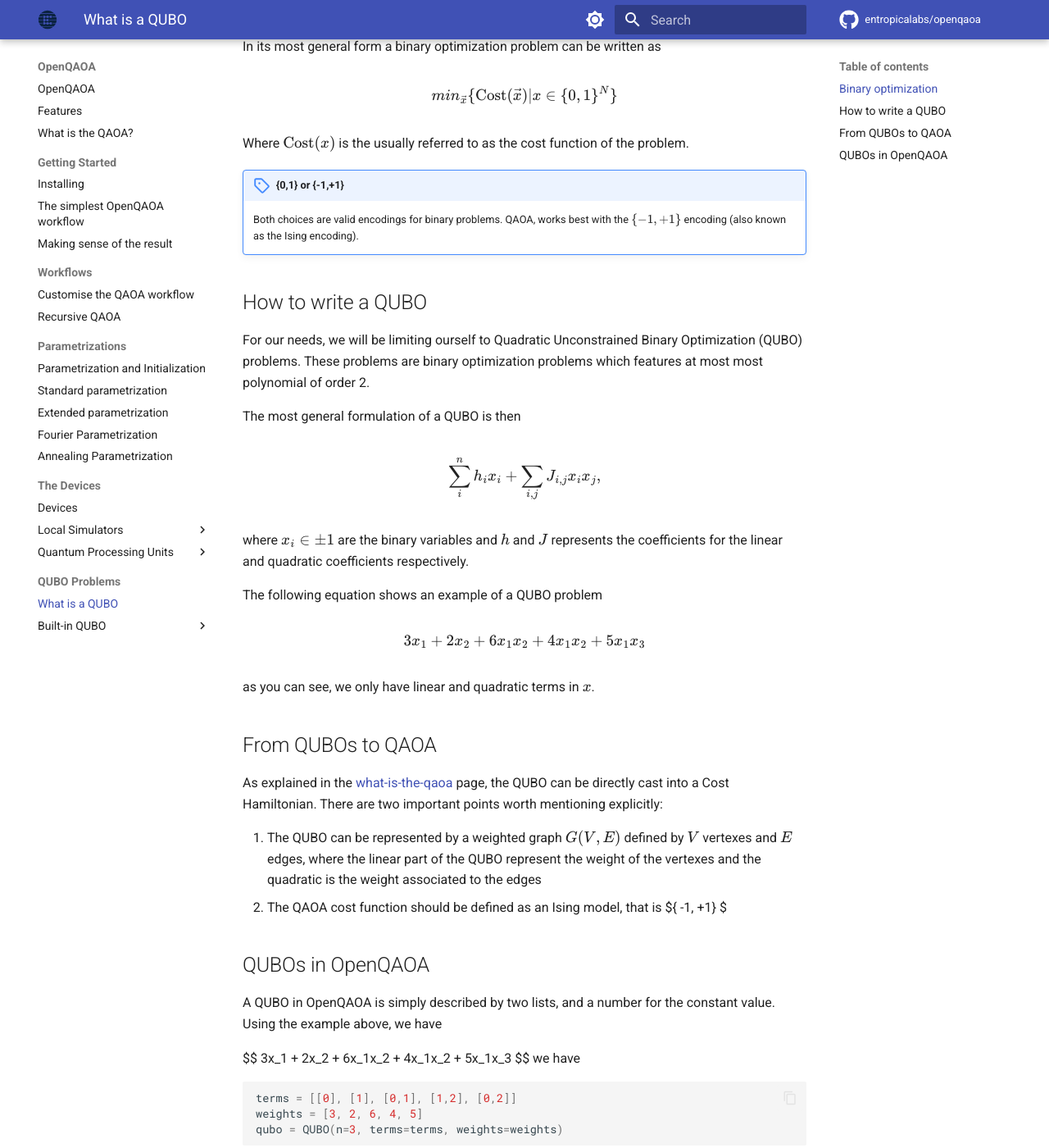
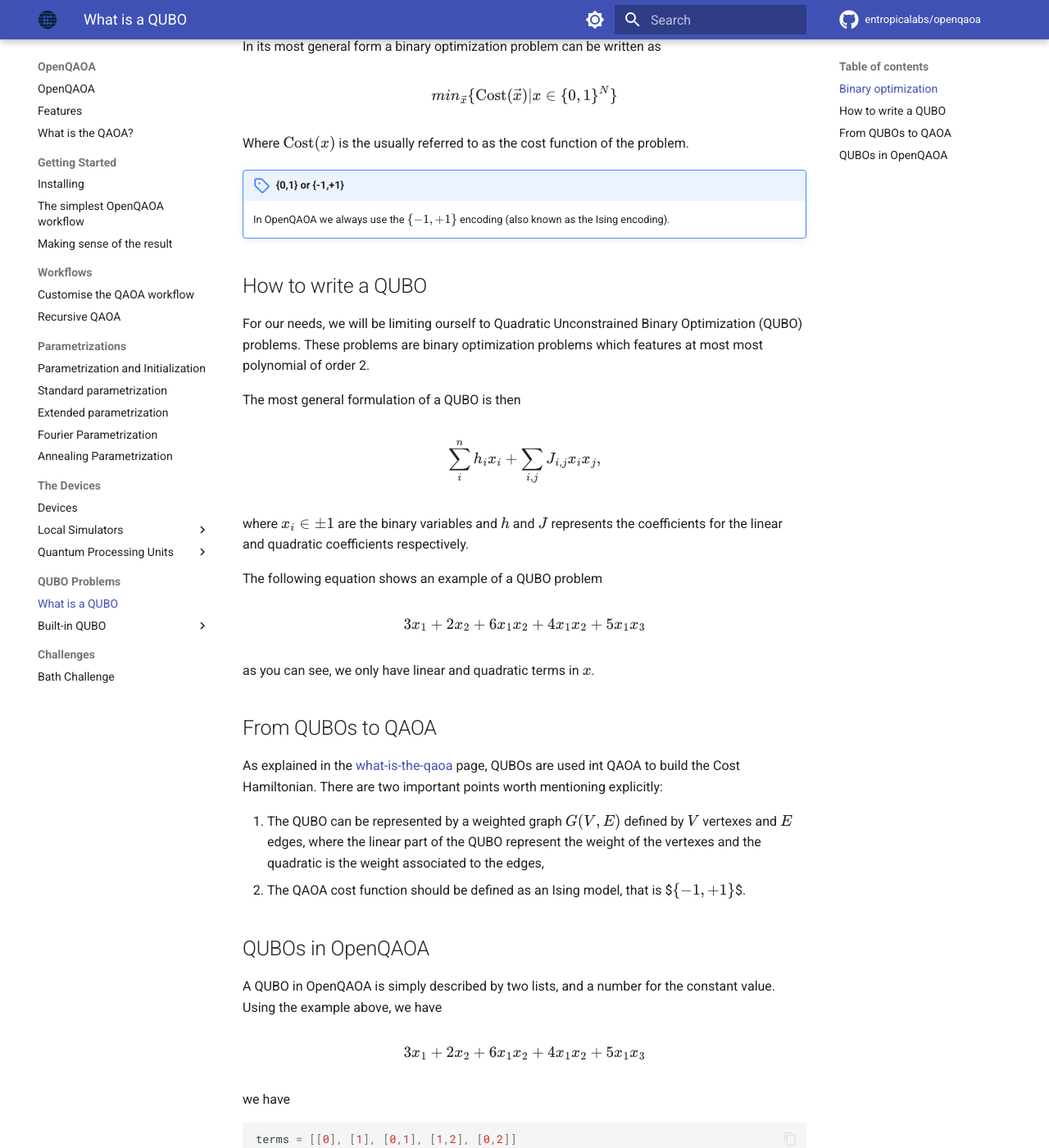
Before and after one commit to entropicalabs/openqaoa-website, an MkDocs documentation site: the page built from docs/problems/what-is-a-qubo.md, in a window 1280 px wide and 1400 px high, scrolled down 473 px. Shown: the whole window at 82% size. Built offline with MkDocs 1.6.1 and Material for MkDocs 9.7.7, drawn with Linux system fonts in a browser that asks for light colours; comment, search, counter and statistics services are not loaded.

Commit message:
challenges

````diff
--- a/docs/problems/what-is-a-qubo.md
+++ b/docs/problems/what-is-a-qubo.md
@@ -15,7 +15,7 @@ $$
 Where $\text{Cost}(x)$ is the usually referred to as the cost function of the problem.
 
 !!! note "{0,1} or {-1,+1}"
-    Both choices are valid encodings for binary problems. QAOA, works best with the $\{-1, +1\}$ encoding (also known as the Ising encoding).
+    In OpenQAOA we always use the $\{-1, +1\}$ encoding (also known as the Ising encoding).
 
 ## How to write a QUBO
 
@@ -40,10 +40,10 @@ as you can see, we only have linear and quadratic terms in $x$.
 
 ## From QUBOs to QAOA
 
-As explained in the [what-is-the-qaoa](../what-is-the-qaoa.md) page, the QUBO can be directly cast into a Cost Hamiltonian. There are two important points worth mentioning explicitly:
+As explained in the [what-is-the-qaoa](../what-is-the-qaoa.md) page, QUBOs are used int QAOA to build the Cost Hamiltonian. There are two important points worth mentioning explicitly:
 
-1. The QUBO can be represented by a weighted graph $G(V,E)$ defined by $V$ vertexes and $E$ edges, where the linear part of the QUBO represent the weight of the vertexes and the quadratic is the weight associated to the edges
-2. The QAOA cost function should be defined as an Ising model, that is $\{ -1, +1\} $
+1. The QUBO can be represented by a weighted graph $G(V,E)$ defined by $V$ vertexes and $E$ edges, where the linear part of the QUBO represent the weight of the vertexes and the quadratic is the weight associated to the edges,
+2. The QAOA cost function should be defined as an Ising model, that is $$\{ -1, +1\}$$.
 
 
 
@@ -51,7 +51,11 @@ As explained in the [what-is-the-qaoa](../what-is-the-qaoa.md) page, the QUBO ca
 
 A QUBO in OpenQAOA is simply described by two lists, and a number for the constant value. Using the example above, we have
 
-$$ 3x_1 + 2x_2 + 6x_1x_2 + 4x_1x_2 + 5x_1x_3 $$ we have
+$$
+3x_1 + 2x_2 + 6x_1x_2 + 4x_1x_2 + 5x_1x_3
+$$
+
+we have
 
 ```Python
 terms = [[0], [1], [0,1], [1,2], [0,2]]
--- a/mkdocs.yml
+++ b/mkdocs.yml
@@ -116,6 +116,9 @@ nav:
         - problems/number-partition.md
         - problems/shortest-path-problem.md
         - problems/traveling-sales-person.md
+  - Challenges:
+    - hackatons/bath-challenge.md
+
 
 extra:
   social:
````
Also changed, not shown: docs/hackatons/bath-challenge.md (added, +64 -0 lines), docs/problems/built-in-qubo.md (deleted, +0 -12 lines), docs/problems/shortest-path-problem.md (+46 -10 lines).
